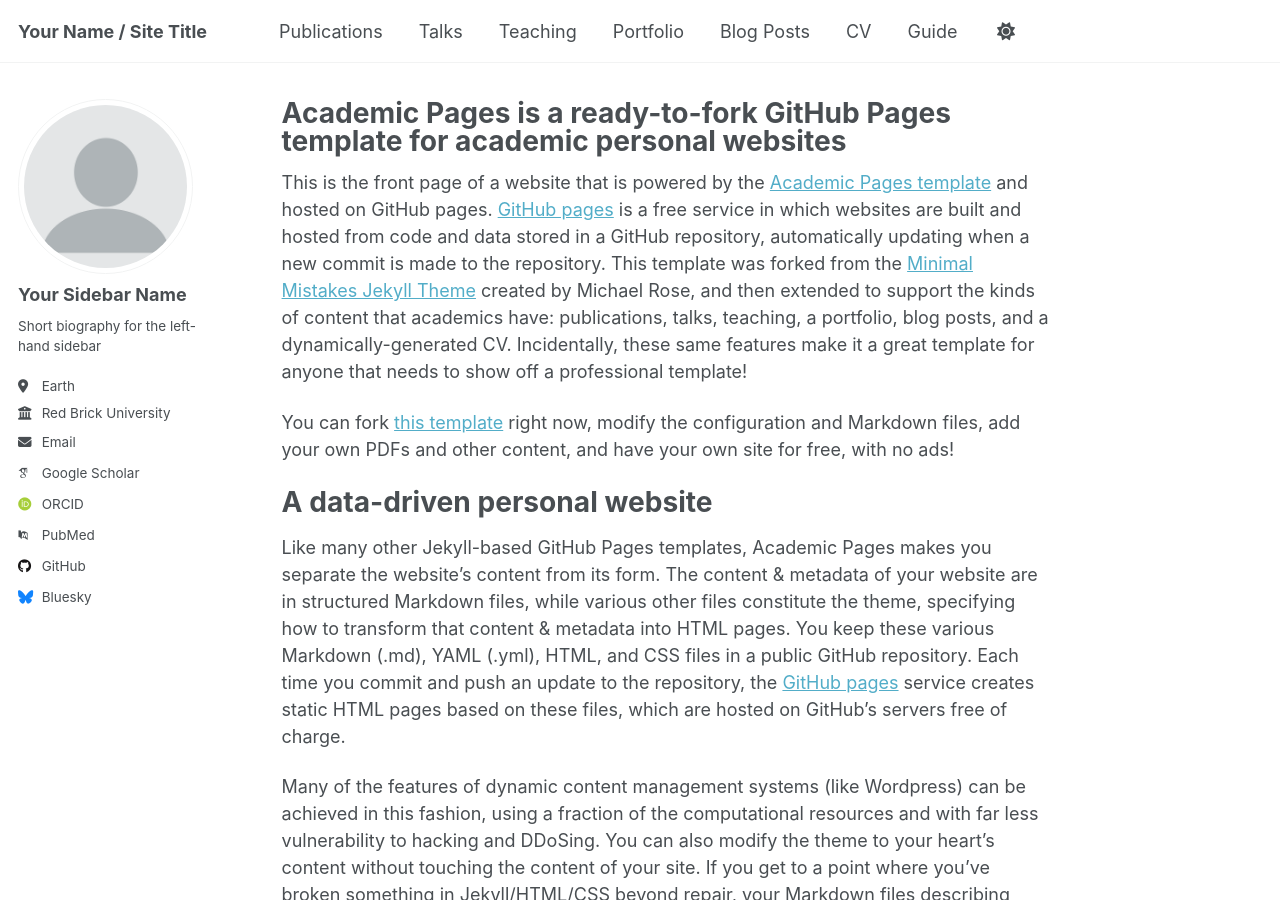
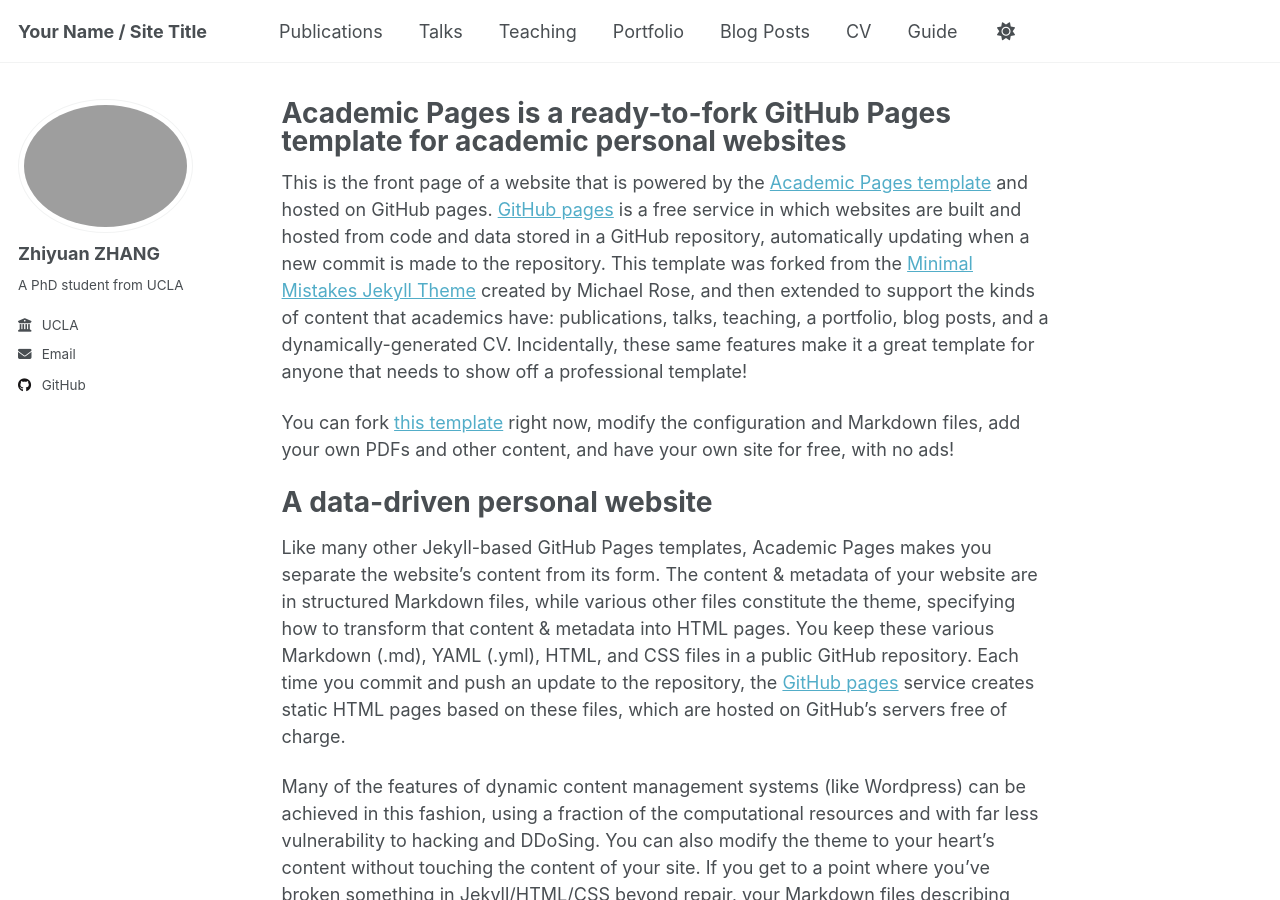
Before and after one commit to h-zhanggg/Zhiyuan-Zhang, a Jekyll site: the page built from _pages/about.md, in a window 1280 px wide and 900 px high. Built offline with Jekyll 4.4.1, drawn with Linux system fonts in a browser that asks for light colours; some web fonts are replaced; a script that is not in the unit is left out.

Commit message:
Update _config.yml

```diff
--- a/_config.yml
+++ b/_config.yml
@@ -13,33 +13,34 @@ title                    : "Your Name / Site Title"
 title_separator          : "-"
 name                     : &name "Your Name"
 description              : &description "personal description"
-url                      : https://academicpages.github.io # the base hostname & protocol for your site e.g. "https://[your GitHub username].github.io" or if you already have some other page hosted on Github then use "https://[your GitHub username].github.io/[Your Repo Name]"
+url                      : https://h-zhanggg.github.io # the base hostname & protocol for your site e.g. "https://[your GitHub username].github.io" or if you already have some other page hosted on Github then use "https://[your GitHub username].github.io/[Your Repo Name]"
 baseurl                  : "" # the subpath of your site, e.g. "/blog"
-repository               : "academicpages/academicpages.github.io"
+repository               : "h-zhanggg/Zhiyuan-Zhang"
 
 # Site Author - The following control what appear as part of the author content on the side bar.
 #               If a field is blank the icon and link will not appear, otherwise it will be shown.
 #               Additional customization can be done by editing /_includes/author-profile.html
 author:
   # Biographic information
-  avatar           : "profile.png"
-  name             : "Your Sidebar Name"
+  avatar           : "zzy.png"
+  name             : "Zhiyuan ZHANG"
   pronouns         : # example: "she/her"
-  bio              : "Short biography for the left-hand sidebar"
-  location         : "Earth"
-  employer         : "Red Brick University"
+  bio              : "A PhD student from UCLA"
+  # location         : "Hong Kong, China"
+  employer         : "UCLA"
   uri              : # URL
-  email            : "none@example.org"
+  email            : "hollyzhang03@ucla.edu"
+
 
   # Academic websites
   academia         : # URL
   arxiv            : # URL - Update with the correct link to your profile
-  googlescholar    : "https://scholar.google.com/citations?user=PS_CX0AAAAAJ"
+  googlescholar    : #"https://scholar.google.com/citations?user=PS_CX0AAAAAJ"
   inspire-hep      : # URL
   impactstory      : # URL
-  orcid            : "http://orcid.org/yourorcidurl"
+  orcid            : #"http://orcid.org/yourorcidurl"
   semantic         : # URL
-  pubmed           : "https://www.ncbi.nlm.nih.gov/pubmed/?term=john+snow"
+  pubmed           : #"https://www.ncbi.nlm.nih.gov/pubmed/?term=john+snow"
   researchgate     : # URL
   scopus           : # URL
 
@@ -47,13 +48,13 @@ author:
   bitbucket        : # Username - Update with your username on the site
   codepen          : # Username
   dribbble         : # Username
-  github           : "academicpages"
+  github           : "h-zhanggg"
   kaggle           : # Username
   stackoverflow    : # User number or user number and name (i.e., use "1" or "1/jeff-atwood")
 
   # Social media
   artstation       : # Username
-  bluesky          : "bsky.app" # Replace this with you Bluesky username
+  bluesky          : #"bsky.app" # Replace this with you Bluesky username
   facebook         : # Username
   flickr           : # Username
   foursquare       : # Username
```
